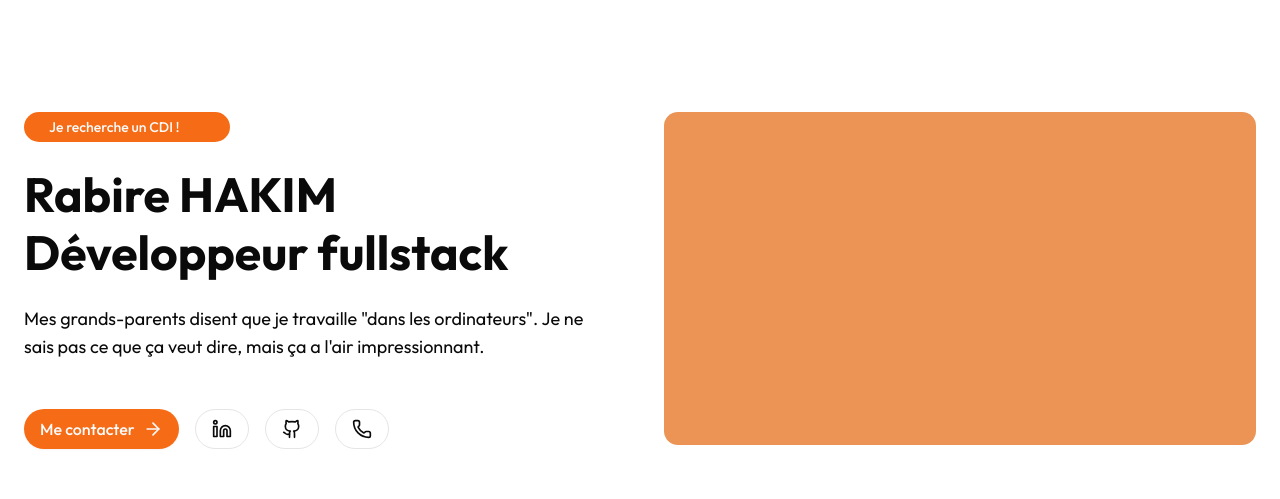
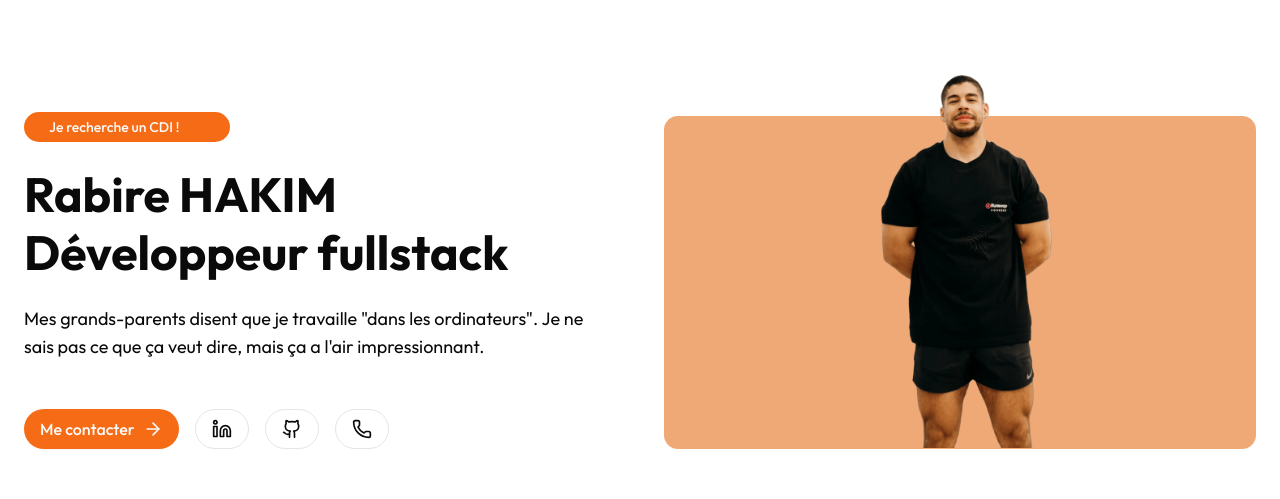
Before and after one commit to Rabire/rabire.com, a Next.js app: page / in a window 1280 px wide. Shown: the part 208-707 px from the top of the page. Built offline with nearby package versions, Linux system fonts and the light colour scheme; a web font is replaced by a local one.

Commit message:
hero images

```diff
--- a/components/about-section.tsx
+++ b/components/about-section.tsx
@@ -35,7 +35,7 @@ const features = [
     icon: SearchIcon,
     title: "Et aujourd'hui ?",
     details:
-      "J'aimerais rejoindre une équipe dans laquelle je peux mettre à profit mon expertise technique et mon sens du travail bien fait, sur des projets ambitieux.",
+      "Marseille me voilà ! J'aimerais rejoindre une équipe dans laquelle je peux mettre à profit mon expertise technique et mon sens du travail bien fait, sur des projets ambitieux.",
   },
 ];
 
--- a/components/hero-section.tsx
+++ b/components/hero-section.tsx
@@ -1,6 +1,7 @@
 import { Badge } from "@/components/ui/badge";
 import { Button } from "@/components/ui/button";
 import { ArrowRight, Github, Linkedin, Phone } from "lucide-react";
+import Image from "next/image";
 import Link from "next/link";
 
 const HeroSection = () => {
@@ -11,11 +12,13 @@ const HeroSection = () => {
           Je recherche un CDI !
           <span className="aspect-square bg-background animate-ping ml-4 rounded-full w-1.5 h-1.5"></span>
         </Badge>
+
         <h1 className="mt-6 max-w-[17ch] text-4xl md:text-5xl lg:text-[2.75rem] xl:text-5xl font-bold !leading-[1.2]">
           Rabire HAKIM
           <br />
           Développeur fullstack
         </h1>
+
         <p className="mt-6 max-w-[60ch] text-lg">
           Mes grands-parents disent que je travaille &quot;dans les
           ordinateurs&quot;. Je ne sais pas ce que ça veut dire, mais ça a
@@ -55,7 +58,26 @@ const HeroSection = () => {
           </Button>
         </div>
       </div>
-      <div className="w-full aspect-video bg-accent rounded-xl" />
+
+      <div className="relative group flex items-end mt-32 sm:mt-8 lg:mt-0">
+        <div className="w-full aspect-video bg-accent/80 rounded-xl max-h-[300px] lg:max-h-none" />
+
+        <Image
+          src="/images/rabire-noflex.webp"
+          alt="Rabire HAKIM"
+          width={300}
+          height={300}
+          className="absolute bottom-[1px] left-1/2 -translate-x-1/2 group-hover:opacity-0 transition-opacity"
+        />
+
+        <Image
+          src="/images/rabire-flex.webp"
+          alt="Rabire HAKIM"
+          width={300}
+          height={300}
+          className="absolute bottom-[1px] left-1/2 -translate-x-1/2 opacity-0 group-hover:opacity-100 transition-opacity"
+        />
+      </div>
     </div>
   );
 };
```
Also changed, not shown: public/images/rabire-flex.webp (added), public/images/rabire-noflex.webp (added).
